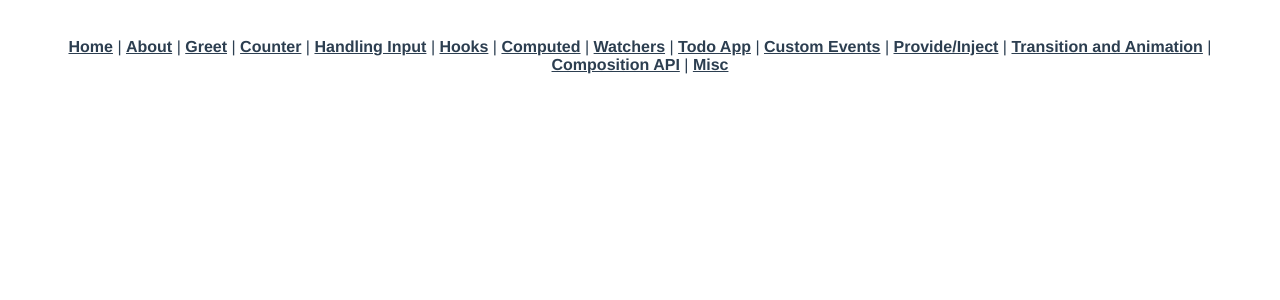
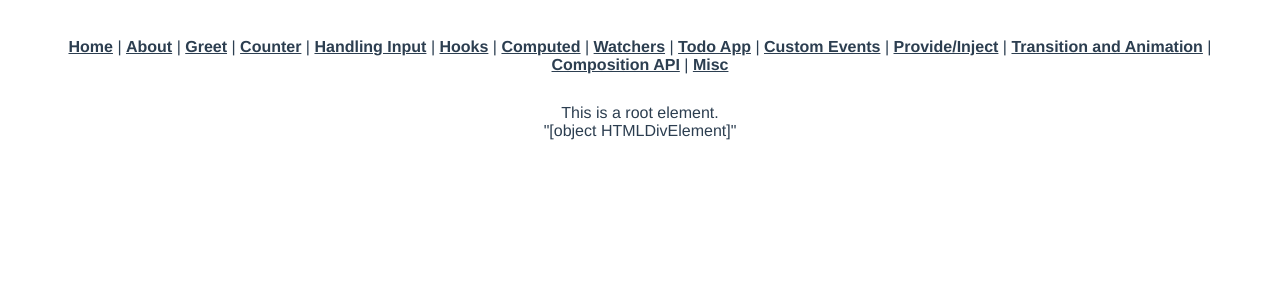
Before and after one commit to nor1c/vue-play, a Vue app: page /template-refs in a window 1280 px wide. Shown: the top 300 px of the page. Built offline with nearby package versions, Linux system fonts and the light colour scheme.

Commit message:
composition API template refs

```diff
--- a/src/router/index.ts
+++ b/src/router/index.ts
@@ -29,6 +29,7 @@ const routes: Array<RouteRecordRaw> = [
   { path: '/composition-api', name: 'Composition API', component: () => import('../views/Composition.vue') },
   { path: '/separated-composition-api', name: 'Separated Composition API', component: () => import('../views/SeparatedComposition.vue') },
   { path: '/composition-usage-with-templates', name: 'Composition Usage with Tempaltes', component: () => import('../views/CompositionUsageWithTemplates.vue') },
+  { path: '/template-refs', name: 'Template Refs', component: () => import('../views/CompositionTemplateRefs.vue') },
 ]
 
 const router = createRouter({
--- a/src/views/Composition.vue
+++ b/src/views/Composition.vue
@@ -16,6 +16,7 @@
       <div><a href="/composition-usage-with-templates">Usage with Templates</a></div>
       <UsageWithTemplates :collectionName="'Anything'"></UsageWithTemplates>
       <UsageWithRenderFunc :collectionName="'Anything'"></UsageWithRenderFunc>
+      <div><a href="/template-refs">Template Refs</a></div>
     </div>
 
     <hr>
--- /dev/null
+++ b/src/views/CompositionTemplateRefs.vue
@@ -0,0 +1,22 @@
+<template>
+  <div ref="root">This is a root element.</div>
+  {{ root }}
+</template>
+
+<script>
+import { ref, onMounted } from 'vue'
+
+export default {
+  setup() {
+    const root = ref(null)
+
+    onMounted(() => {
+      console.log(root.value) // output: This is a root element.
+    })
+
+    return {
+      root
+    }
+  }
+}
+</script>
```
